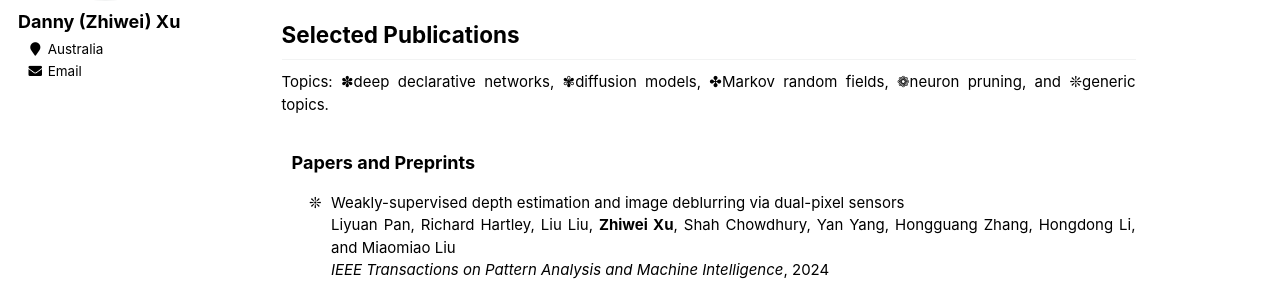
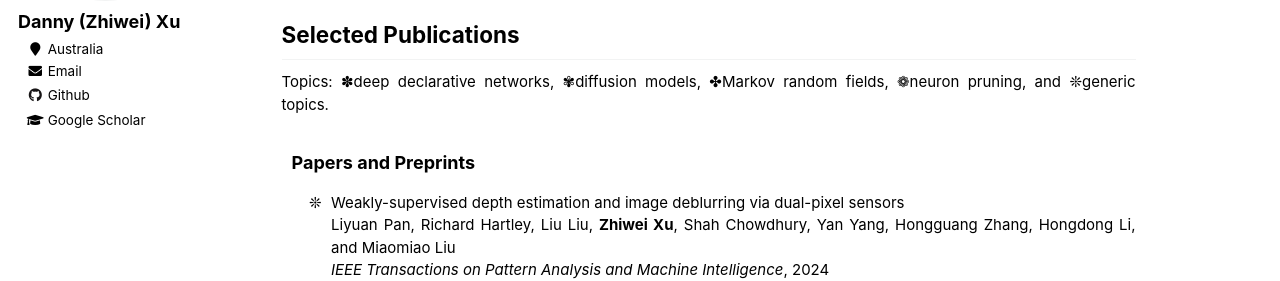
Before and after one commit to zwxu064/zwxu064.github.io, a Jekyll site: the page built from _pages/about.html, in a window 1280 px wide. Shown: the part 297-578 px from the top of the page. Built offline with Jekyll 4.4.1, drawn with Linux system fonts in a browser that asks for light colours; some of the changed lines change nothing that is shown.

Commit message:
Update _config.yml

```diff
--- a/_config.yml
+++ b/_config.yml
@@ -86,7 +86,7 @@ author:
   location         : Australia
   employer         :
   pubmed           :
-  googlescholar    :
+  googlescholar    : https://scholar.google.com.au/citations?hl=en&user=Jdm7asoAAAAJ&view_op=list_works&sortby=pubdate
   email            : zwxu064@gmail.com
   researchgate     : # example: "https://www.researchgate.net/profile/yourprofile"
   uri              :
@@ -96,7 +96,7 @@ author:
   flickr           :
   facebook         :
   foursquare       :
-  github           :
+  github           : zwxu064?ocid=AIDcmmbdl7eod1_SEM__k_EAIaIQobChMI6br2vYfLhgMVgRR7Bx3C3ga3EAAYASAAEgJB4fD_BwE_k_
   google_plus      :
   keybase          :
   instagram        :
```
